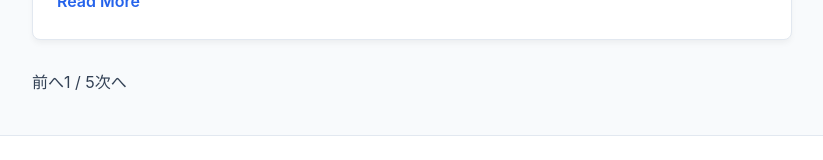
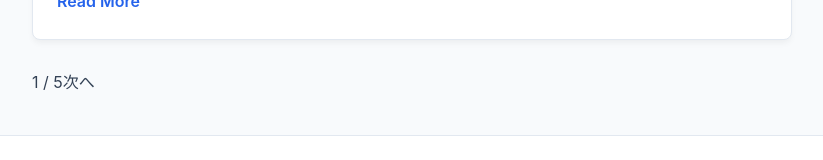
Before and after one commit to slipanchor578/escape, a Next.js app: page / in a window 1280 px wide. Shown: the part 1413-1573 px from the top of the page, without its empty margins (228-1051 px from the left). Built offline with nearby package versions, Linux system fonts and the light colour scheme.

Commit message:
pagination は /page/2 から行うように変更

```diff
--- a/src/app/_components/pagination.tsx
+++ b/src/app/_components/pagination.tsx
@@ -6,27 +6,18 @@ type Params = {
 };
 
 export default function Pagination({ currentPage, totalPage }: Params) {
-  const prevButton =
-    currentPage > 1 ? (
-      <Link href={`/page/${currentPage - 1}`}>前へ</Link>
-    ) : (
-      <span>前へ</span>
-    );
-
-  const nextButton =
-    currentPage < totalPage ? (
-      <Link href={`/page/${currentPage + 1}`}>次へ</Link>
-    ) : (
-      <span>次へ</span>
-    );
+  const showPrev = currentPage > 1;
+  const showNext = currentPage < totalPage;
+  const prevHref = currentPage === 2 ? "/" : `/page/${currentPage - 1}`;
+  const nextHref = `/page/${currentPage + 1}`;
 
   return (
     <div className="pagination">
-      {prevButton}
+      {showPrev && <Link href={prevHref}>前へ</Link>}
       <span>
         {currentPage} / {totalPage}
       </span>
-      {nextButton}
+      {showNext && <Link href={nextHref}>次へ</Link>}
     </div>
   );
 }
--- a/src/app/page/[page]/page.tsx
+++ b/src/app/page/[page]/page.tsx
@@ -51,6 +51,6 @@ export async function generateStaticParams() {
   // Array.from にlengthプロパティを持つオブジェクトを渡すと、その数値の長さの配列を作る
   // この時点ではundefined要素の長さ6の配列、valueは捨てて、インデックス = 長さだけ使う
   return Array.from({ length: totalPages }).map((_, i) => ({
-    page: String(i + 1),
+    page: String(i + 2),
   }));
 }
```
